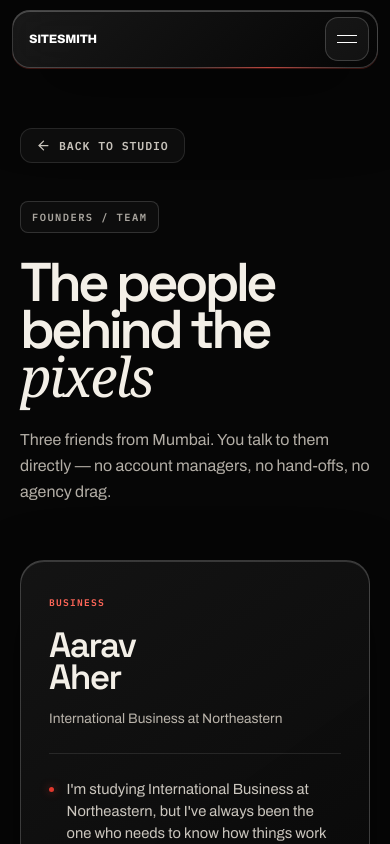
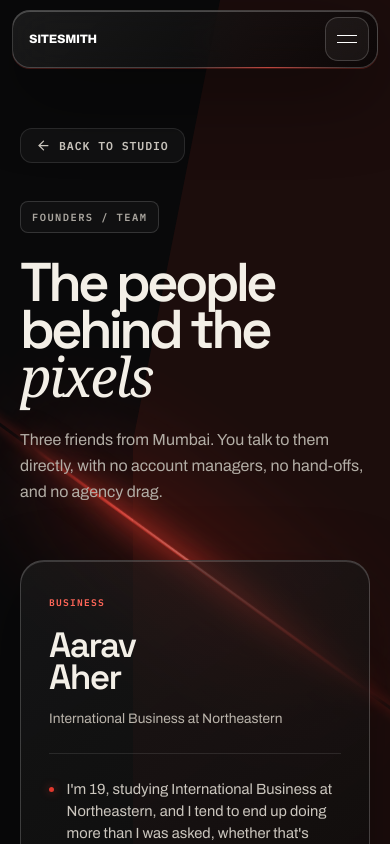
Before and after one commit to advay-v25/WebbyBuildy, a Next.js app: page /studio/team in a window 390 px wide. Shown: the top 844 px of the page. Built offline with nearby package versions, Linux system fonts and the light colour scheme.

Commit message:
Save local work before pulling

```diff
--- a/src/app/studio/team/page.tsx
+++ b/src/app/studio/team/page.tsx
@@ -28,9 +28,9 @@ const founders: Founder[] = [
     email: "aaravaher25@gmail.com",
     phone: "+91 98202 36834",
     bio: [
-      "I'm studying International Business at Northeastern, but I've always been the one who needs to know how things work underneath, so I taught myself to build them.",
-      "The three of us design and build every site together, start to finish, with no handing pieces off to each other.",
-      "I care most about the small details other people tend to skip.",
+      "I'm 19, studying International Business at Northeastern, and I tend to end up doing more than I was asked, whether that's turning a marketing brief into a distribution strategy or building an app because the tools I needed didn't exist.",
+      "I co-founded PlannrAI because I kept failing to plan my own days well, and it turns out most students have the same problem.",
+      "Football taught me most of what I know about reading a situation fast and making decisions without all the information, and I use that more than I expected.",
     ],
   },
   {
@@ -96,6 +96,23 @@ export default function TeamPage() {
       <SiteHeader activeSection="founders" />
 
       <main id="main-content" className={styles.page}>
+        <div className={styles.teamBackground} aria-hidden="true">
+          <div className={styles.ribbonWrap}>
+            <div className={styles.ribbon}>
+              <span className={styles.ribbonDeep} />
+              <span className={styles.ribbonBeam} />
+              <span className={styles.ribbonCore} />
+              <span className={styles.ribbonHair} />
+            </div>
+          </div>
+          <svg className={styles.shards} viewBox="0 0 600 720" preserveAspectRatio="xMaxYMid slice">
+            <polygon className={styles.shardSoft} points="558,-20 653,-20 503,740 408,740" />
+            <polygon className={styles.shardMed} points="425,-20 497,-20 347,740 275,740" />
+            <polygon className={styles.shardDark} points="516,-20 532,-20 382,740 366,740" />
+            <polygon className={styles.shardAccent} points="504,-20 509,-20 359,740 354,740" />
+          </svg>
+        </div>
+
         <motion.section
           className={styles.intro}
           variants={container}
@@ -114,8 +131,8 @@ export default function TeamPage() {
             The people<br />behind the <span>pixels</span>
           </motion.h1>
           <motion.p className={styles.lead} variants={rise}>
-            Three friends from Mumbai. You talk to them directly — no account
-            managers, no hand-offs, no agency drag.
+            Three friends from Mumbai. You talk to them directly, with no account
+            managers, no hand-offs, and no agency drag.
           </motion.p>
         </motion.section>
 
--- a/src/app/studio/team/team.module.css
+++ b/src/app/studio/team/team.module.css
@@ -1,11 +1,95 @@
 .page {
+  position: relative;
   min-height: 100svh;
   padding: clamp(9rem, 13vw, 13rem) var(--gutter) 3rem;
   display: flex;
   flex-direction: column;
 }
 
+/* --- V1 red-on-black background, scoped to this page only --- */
+.teamBackground {
+  position: absolute;
+  inset: 0;
+  z-index: 0;
+  overflow: hidden;
+  pointer-events: none;
+  background: #09090a;
+}
+
+/* Soft red ribbon: upper-left sweeping down toward lower-centre at ~28deg.
+   Layered glow → beam → bright core → cream hairline. */
+.ribbonWrap {
+  position: absolute;
+  left: -18%;
+  top: 42vh;
+  width: 136%;
+  height: 220px;
+  transform: rotate(28deg);
+  transform-origin: center;
+}
+.ribbon {
+  position: absolute;
+  inset: 0;
+  animation: ribbonDrift 26s ease-in-out infinite;
+  will-change: transform;
+}
+.ribbon span {
+  position: absolute;
+  left: 0;
+  right: 0;
+  top: 50%;
+  transform: translateY(-50%);
+  display: block;
+}
+.ribbonDeep {
+  height: 180px;
+  background: linear-gradient(90deg, transparent 2%, rgba(70, 18, 15, 0.8) 32%, rgba(70, 18, 15, 0.8) 62%, transparent 96%);
+  filter: blur(60px);
+}
+.ribbonBeam {
+  height: 32px;
+  background: linear-gradient(90deg, transparent 6%, rgba(150, 40, 31, 0.55) 34%, rgba(150, 40, 31, 0.65) 60%, transparent 95%);
+  filter: blur(11px);
+}
+.ribbonCore {
+  height: 2.5px;
+  background: linear-gradient(90deg, transparent 8%, rgba(225, 56, 45, 0.8) 30%, var(--red) 50%, rgba(225, 56, 45, 0.8) 72%, transparent 94%);
+  box-shadow: 0 0 12px rgba(225, 56, 45, 0.6);
+}
+.ribbonHair {
+  height: 1px;
+  background: linear-gradient(90deg, transparent 26%, rgba(255, 240, 234, 0.75) 50%, transparent 76%);
+}
+
+/* Crisp (unblurred) red shards in the top-right corner. */
+.shards {
+  position: absolute;
+  top: 0;
+  right: 0;
+  height: 100%;
+  width: min(46%, 620px);
+}
+.shardSoft { fill: #7a231b; fill-opacity: 0.26; }
+.shardMed { fill: var(--red); fill-opacity: 0.5; }
+.shardDark { fill: #2a0b09; fill-opacity: 0.9; }
+.shardAccent {
+  fill: var(--red-bright);
+  fill-opacity: 0.95;
+  animation: shardShimmer 5.5s ease-in-out infinite;
+}
+
+@keyframes ribbonDrift {
+  0%, 100% { transform: translate(0, 0); }
+  50% { transform: translate(1.4%, 0.8%); }
+}
+@keyframes shardShimmer {
+  0%, 100% { opacity: 0.7; }
+  50% { opacity: 1; }
+}
+
 .intro {
+  position: relative;
+  z-index: 1;
   max-width: 60rem;
 }
 
@@ -67,6 +151,8 @@
 }
 
 .grid {
+  position: relative;
+  z-index: 1;
   margin-top: clamp(3.5rem, 7vw, 6rem);
   display: grid;
   grid-template-columns: repeat(3, 1fr);
@@ -198,6 +284,8 @@ a.contact:hover {
 }
 
 .footer {
+  position: relative;
+  z-index: 1;
   margin-top: auto;
   padding-top: 3rem;
   display: flex;
@@ -230,4 +318,29 @@ a.contact:hover {
     gap: 0.6rem;
     text-align: center;
   }
+  /* Steeper, dimmer, and pushed lower so it never sits behind the stacked text. */
+  .ribbonWrap {
+    top: 58vh;
+    height: 150px;
+    transform: rotate(36deg);
+  }
+  .ribbonDeep {
+    height: 120px;
+    filter: blur(46px);
+    opacity: 0.8;
+  }
+  .shards {
+    width: 66%;
+    opacity: 0.7;
+  }
 }
+
+@media (prefers-reduced-motion: reduce) {
+  .ribbon {
+    animation: none;
+  }
+  .shardAccent {
+    animation: none;
+    opacity: 0.88;
+  }
+}
--- a/src/components/SiteHeader.tsx
+++ b/src/components/SiteHeader.tsx
@@ -14,8 +14,8 @@ export function SiteHeader({ activeSection = "top" }: { activeSection?: Section
 
   return (
     <header className={styles.header} data-active-section={activeSection}>
-      {/* Plain anchor (not next/link) so it does a full navigation to "/" —
-          this resets the hero to its pre-animation, SPACE-gated first-visit
+      {/* Plain anchor (not next/link) so it does a full navigation to "/".
+          This resets the hero to its pre-animation, SPACE-gated first-visit
           state from every page, and lands at the absolute top with no hash. */}
       {/* eslint-disable-next-line @next/next/no-html-link-for-pages */}
       <a href="/" className={styles.wordmark} aria-label="Sitesmith home" onClick={closeMenu}>
```
Also changed, not shown: src/components/BookExperience.tsx (+4 -4 lines), src/components/LandingExperience.tsx (+5 -5 lines), src/lib/motion.ts (+7 -7 lines), public/images/team-bg-reference.png (added).
